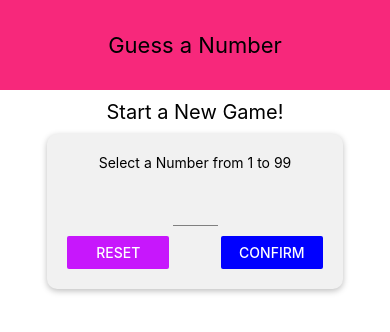
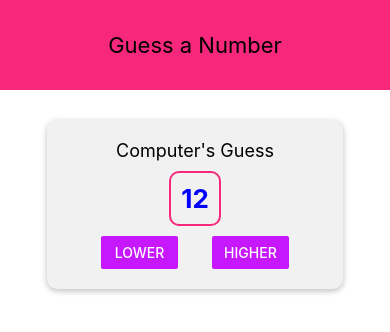
Before and after one commit to pauldubois777/UdemyReactNativeGuessNumber, a React Native app: screen / in a window 390 px wide. Shown: the top 332 px of the page. Built offline with nearby package versions, Linux system fonts and the light colour scheme.

Commit message:
GameScreen layout

```diff
--- a/src/App.js
+++ b/src/App.js
@@ -3,12 +3,13 @@ import { StyleSheet, View } from 'react-native';
 
 import Header from './components/Header';
 import StartGameScreen from './screens/StartGameScreen';
+import GameScreen from './screens/GameScreen';
 
 const App = () => {
   return (
     <View style={styles.screen}>
       <Header title="Guess a Number" />
-      <StartGameScreen />
+      <GameScreen />
     </View>
   );
 };
--- a/src/screens/GameScreen.js
+++ b/src/screens/GameScreen.js
@@ -1,9 +1,14 @@
 import React, { useState } from 'react';
-import { StyleSheet, Text, View } from 'react-native';
+import {
+  Button,
+  StyleSheet,
+  Text,
+  TouchableWithoutFeedback,
+  View
+} from 'react-native';
 
 import Card from '../components/Card';
 import NumberOutput from '../components/NumberOutput';
-import Input from '../components/Input';
 import colors from '../constants/colors';
 
 const generateGuessBetween = (min, max) => {
@@ -15,8 +20,66 @@ const generateGuessBetween = (min, max) => {
 
 const GameScreen = props => {
   const [guess, setGuess] = useState(generateGuessBetween(1, 99));
+
+  const guessHandler = guessStatus => {
+    console.log(guessStatus);
+  };
+
+  return (
+    <TouchableWithoutFeedback>
+      <View style={styles.screen}>
+        <Card style={styles.guessCard}>
+          <Text style={styles.guessLabelText}>Computer's Guess</Text>
+          <NumberOutput number={guess} />
+          <View style={styles.buttonsRow}>
+            <View style={styles.buttonView}>
+              <Button
+                title="Lower"
+                onPress={() => guessHandler('lower')}
+                color={colors.cancel}
+              />
+            </View>
+            <View style={styles.buttonView}>
+              <Button
+                title="Higher"
+                onPress={() => guessHandler('higher')}
+                color={colors.cancel}
+              />
+            </View>
+          </View>
+        </Card>
+      </View>
+    </TouchableWithoutFeedback>
+  );
 };
 
-const styles = StyleSheet.create({});
+const styles = StyleSheet.create({
+  screen: {
+    flex: 1,
+    padding: 10,
+    alignItems: 'center',
+    justifyContent: 'flex-start'
+  },
+  guessCard: {
+    width: 300,
+    maxWidth: '80%',
+    alignItems: 'center',
+    backgroundColor: colors.card,
+    marginTop: 20
+  },
+  guessLabelText: {
+    fontSize: 18
+  },
+  buttonsRow: {
+    flexDirection: 'row',
+    justifyContent: 'space-evenly',
+    width: '100%'
+    // paddingHorizontal: 15,
+    // paddingBottom: 15
+  },
+  buttonView: {
+    width: '30%'
+  }
+});
 
 export default GameScreen;
```
